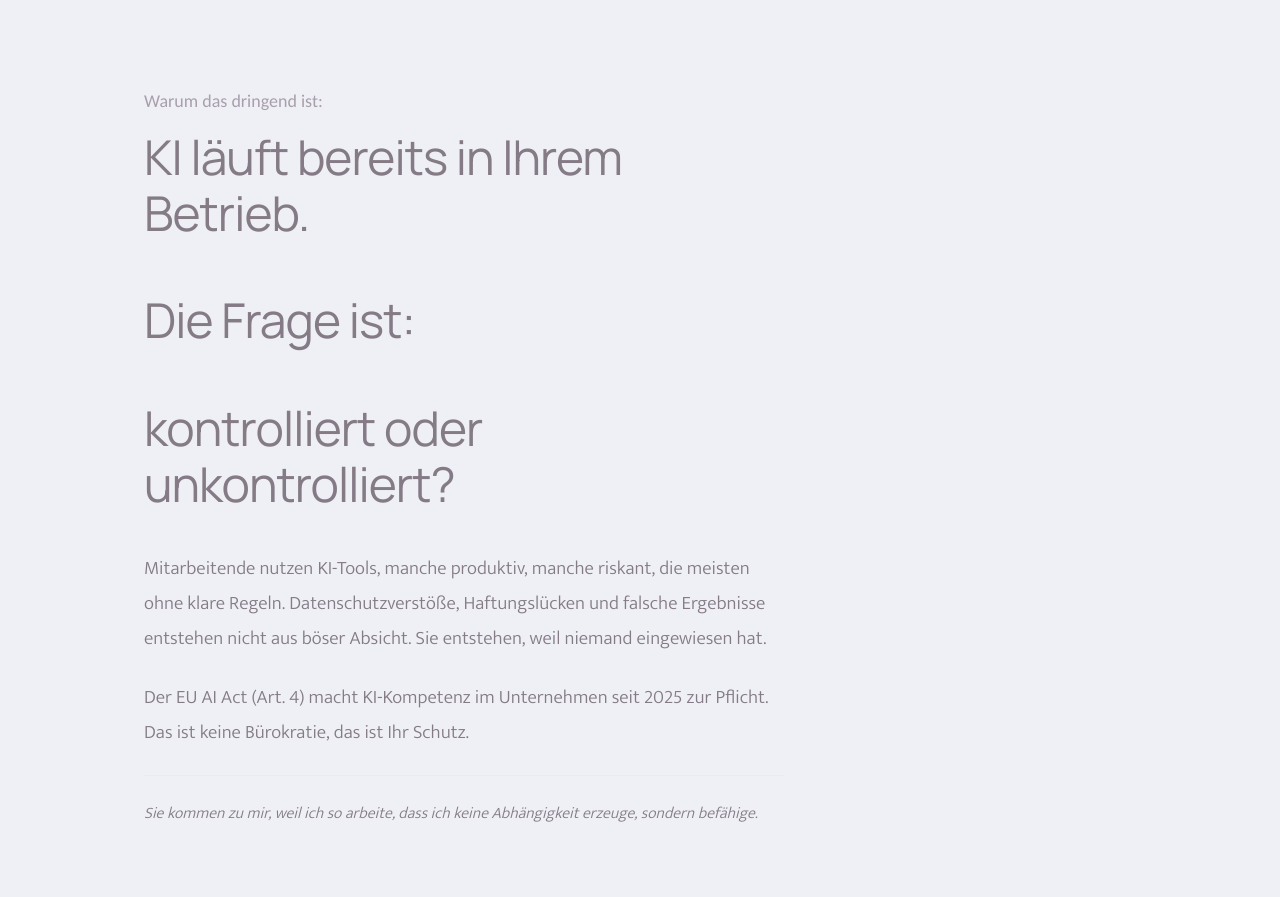
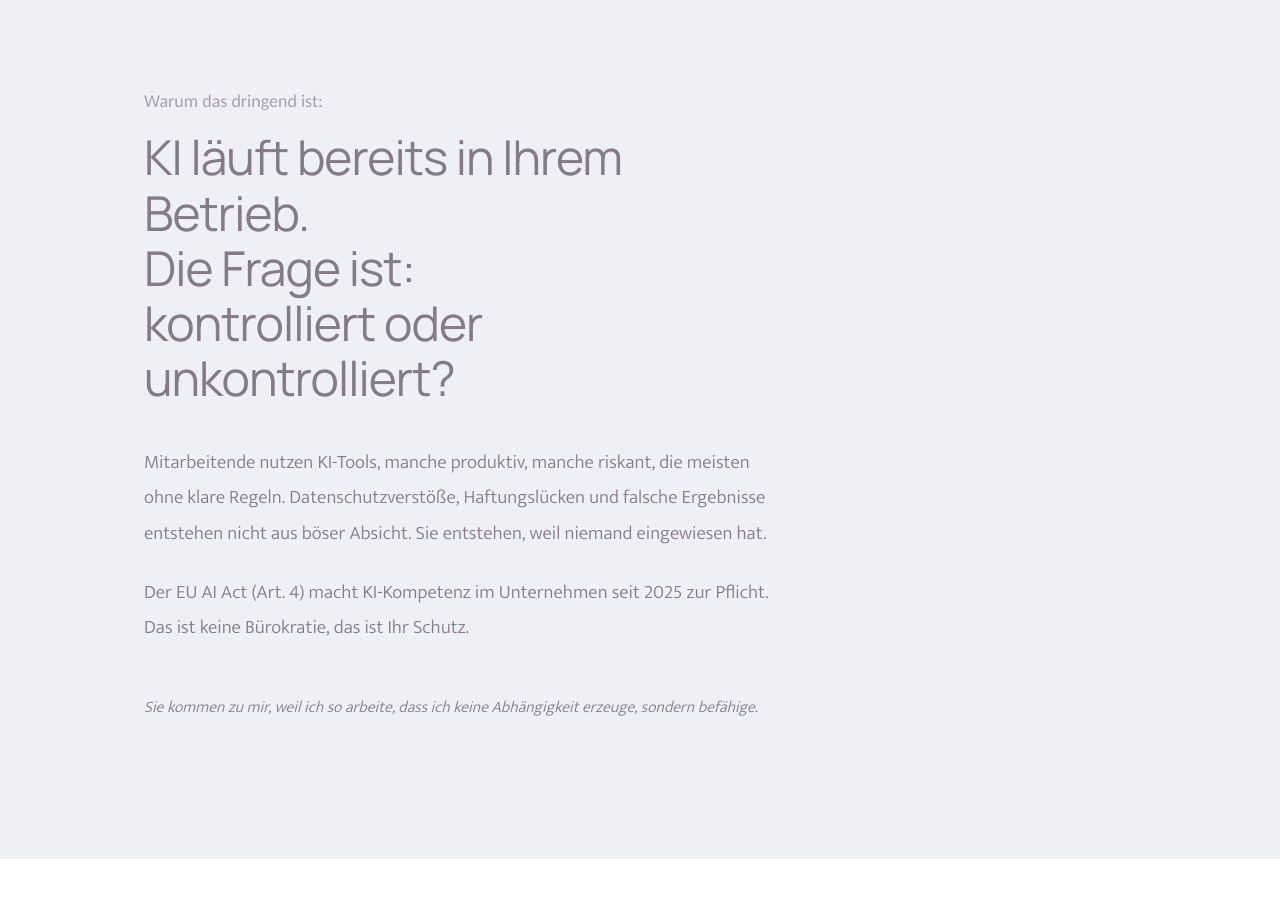
Before and after one commit to HorstDuebel/LandingPage_v2, a Next.js app in the folder web/: page / in a window 1280 px wide. Shown: the part 800-1697 px from the top of the page. Built offline with nearby package versions, Linux system fonts and the light colour scheme; no server answers.

Commit message:
Adjust problem section headline layout to match design

```diff
--- a/web/src/app/globals.css
+++ b/web/src/app/globals.css
@@ -95,6 +95,19 @@ body {
 }
 
 .section-title--stacked .display-title-line + .display-title-line {
+  margin-top: 1.1em;
+}
+
+.section-title--problem {
+  font-size: clamp(2.25rem, 6vw, 3.75rem);
+  line-height: 1.12;
+}
+
+.section-title--problem .display-title-line + .display-title-line {
+  margin-top: 0;
+}
+
+.section-title--problem .display-title-line--gap {
   margin-top: 1.1em;
 }
 
--- a/web/src/components/problem.tsx
+++ b/web/src/components/problem.tsx
@@ -4,11 +4,14 @@ export function Problem() {
       <div className="page-container">
         <div className="prose-width">
           <p className="section-kicker">Warum das dringend ist:</p>
-          <h2 className="section-title section-title--stacked">
+          <h2 className="section-title section-title--stacked section-title--problem">
             <span className="display-title-line">
-              KI läuft bereits in Ihrem Betrieb.
+              KI läuft bereits in Ihrem
             </span>
-            <span className="display-title-line">Die Frage ist:</span>
+            <span className="display-title-line">Betrieb.</span>
+            <span className="display-title-line display-title-line--gap">
+              Die Frage ist:
+            </span>
             <span className="display-title-line">
               kontrolliert oder unkontrolliert?
             </span>
```
